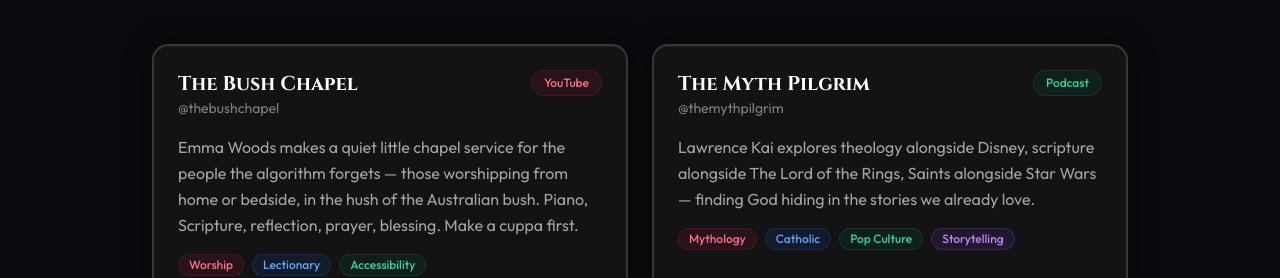
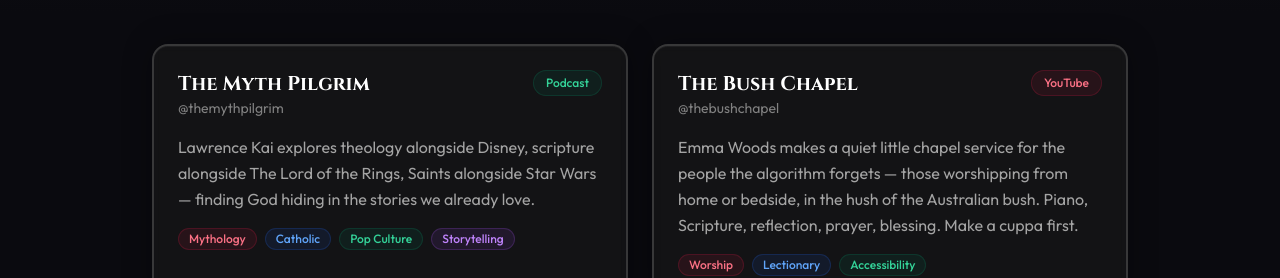
Before and after one commit to Timythius/algorithmicfaith, a Next.js app: page /creators in a window 1280 px wide. Shown: the part 522-800 px from the top of the page. Built offline with nearby package versions, Linux system fonts and the light colour scheme; no server answers.

Commit message:
Reorder creators page newest first — Myth Pilgrim above Bush Chapel
Co-Authored-By: Claude Opus 4.6 (1M context) <noreply@anthropic.com>

```diff
--- a/app/creators/page.tsx
+++ b/app/creators/page.tsx
@@ -19,6 +19,15 @@ export type Creator = {
 // Ordered newest first — matches blog post dates
 const creators: Creator[] = [
   {
+    name: 'The Myth Pilgrim',
+    handle: '@themythpilgrim',
+    platform: 'Podcast',
+    description:
+      'Lawrence Kai explores theology alongside Disney, scripture alongside The Lord of the Rings, Saints alongside Star Wars — finding God hiding in the stories we already love.',
+    tags: ['Mythology', 'Catholic', 'Pop Culture', 'Storytelling'],
+    url: 'https://themythpilgrim.com',
+  },
+  {
     name: 'The Bush Chapel',
     handle: '@thebushchapel',
     platform: 'YouTube',
@@ -26,15 +35,6 @@ const creators: Creator[] = [
       'Emma Woods makes a quiet little chapel service for the people the algorithm forgets — those worshipping from home or bedside, in the hush of the Australian bush. Piano, Scripture, reflection, prayer, blessing. Make a cuppa first.',
     tags: ['Worship', 'Lectionary', 'Accessibility'],
     url: 'https://www.youtube.com/@thebushchapel',
-  },
-  {
-    name: 'The Myth Pilgrim',
-    handle: '@themythpilgrim',
-    platform: 'Podcast',
-    description:
-      'Lawrence Kai explores theology alongside Disney, scripture alongside The Lord of the Rings, Saints alongside Star Wars — finding God hiding in the stories we already love.',
-    tags: ['Mythology', 'Catholic', 'Pop Culture', 'Storytelling'],
-    url: 'https://themythpilgrim.com',
   },
 ]
 
```
